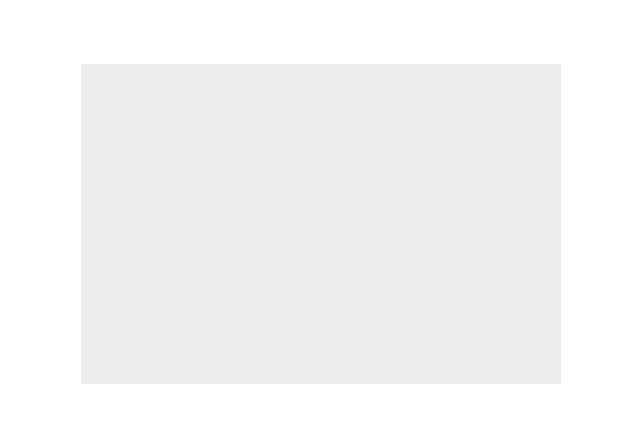
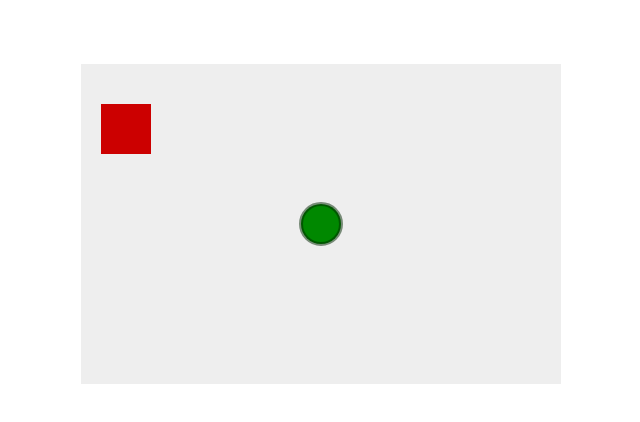
Before and after one commit to doojin/breakout-game, a plain HTML site: page index.html in a window 1280 px wide. Shown: the whole page, without its empty margins (319-959 px from the left). Drawn offline with Linux system fonts and the light colour scheme.

Commit message:
playing with canvas

```diff
--- a/app.js
+++ b/app.js
@@ -0,0 +1,17 @@
+const canvas = document.querySelector('#gameCanvas');
+const ctx = canvas.getContext('2d');
+
+ctx.beginPath();
+ctx.rect(20, 40, 50, 50);
+ctx.fillStyle = '#CC0000';
+ctx.fill();
+ctx.closePath();
+
+ctx.beginPath();
+ctx.arc(240, 160, 20, 0, Math.PI * 2, false);
+ctx.fillStyle = '#008800';
+ctx.fill();
+ctx.strokeStyle = 'rgba(0, 40, 0, 0.5)';
+ctx.lineWidth = 4;
+ctx.stroke();
+ctx.closePath();
--- a/index.html
+++ b/index.html
@@ -7,6 +7,6 @@
     </head>
     <body>
         <canvas id="gameCanvas" width="480" height="320"></canvas>
-        <script src="./app.js" />
+        <script src="./app.js"></script>
     </body>
 </html>
```
